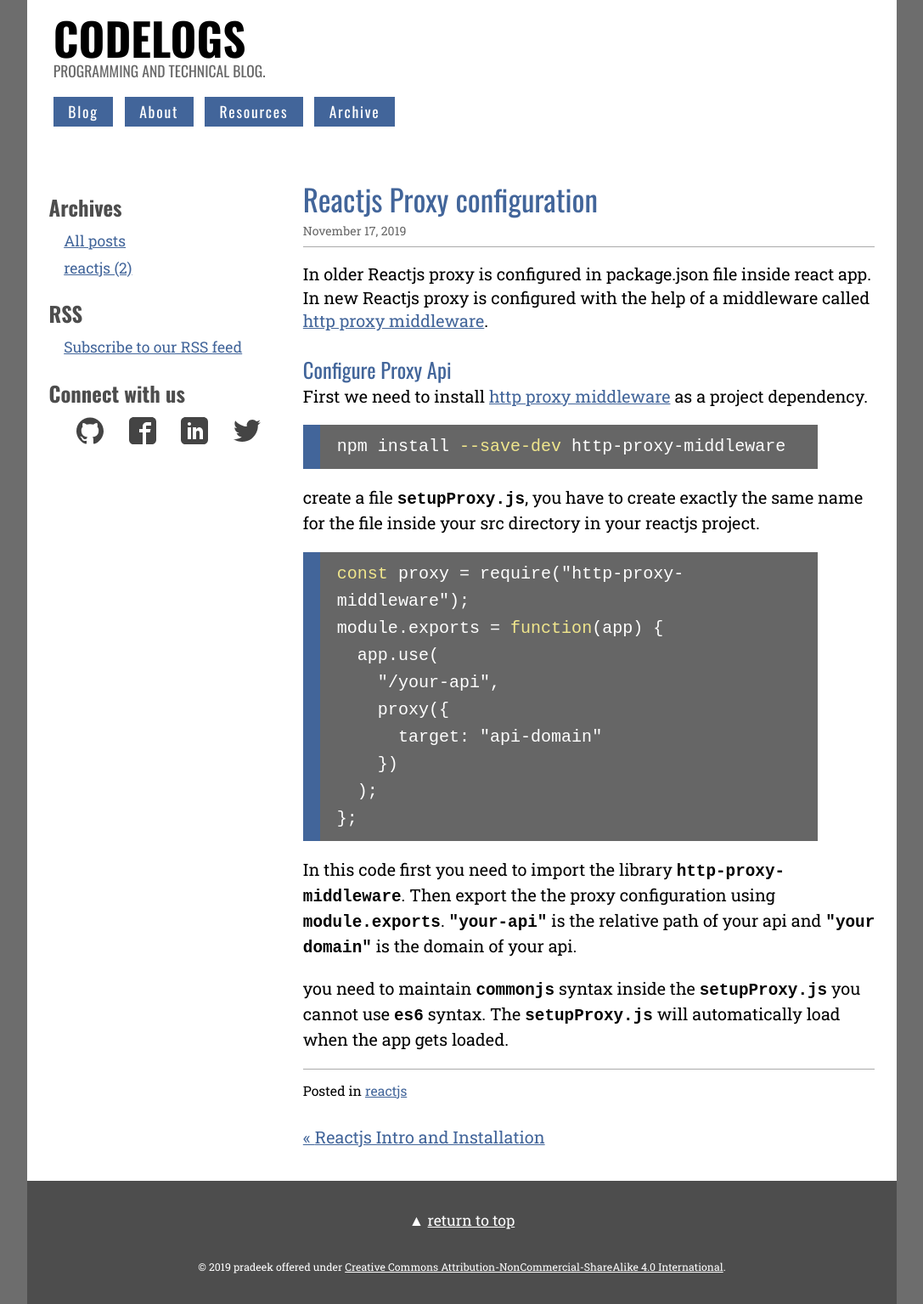
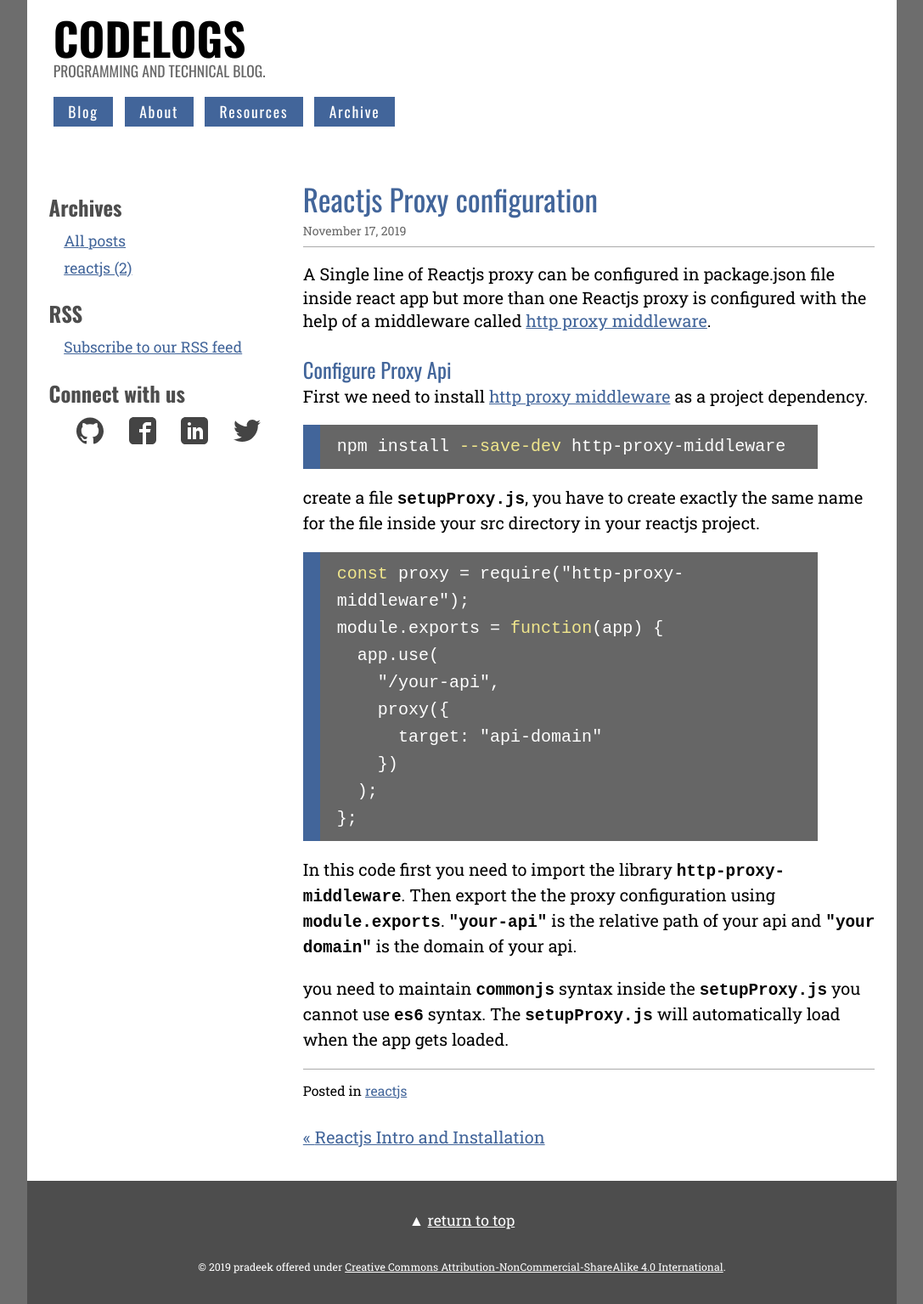
Before and after one commit to prdk0/prdk0.github.io, a Jekyll site: the page built from _posts/2019-11-17-reactjs-api-proxy.md, in a window 1280 px wide. Shown: the whole page at 85% size, without its empty margins (96-1183 px from the left). Built offline with Jekyll 4.4.1, drawn with Linux system fonts in a browser that asks for light colours; comment, search, counter and statistics services are not loaded.

Commit message:
modified content

```diff
--- a/_posts/2019-11-17-reactjs-api-proxy.md
+++ b/_posts/2019-11-17-reactjs-api-proxy.md
@@ -6,7 +6,7 @@ tag: [reactjs]
 comments: true
 ---
 
-In older Reactjs proxy is configured in package.json file inside react app. In new Reactjs proxy is configured with the help of a middleware called [http proxy middleware](https://github.com/chimurai/http-proxy-middleware "proxy middleware"){:target="\_blank"}.
+A Single line of Reactjs proxy can be configured in package.json file inside react app but more than one Reactjs proxy is configured with the help of a middleware called [http proxy middleware](https://github.com/chimurai/http-proxy-middleware "proxy middleware"){:target="\_blank"}.
 
 <!--more-->
 
```
